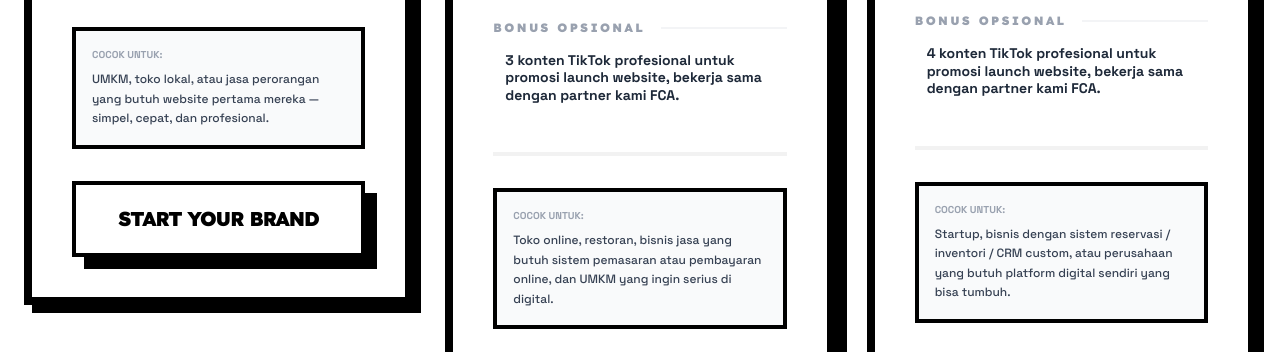
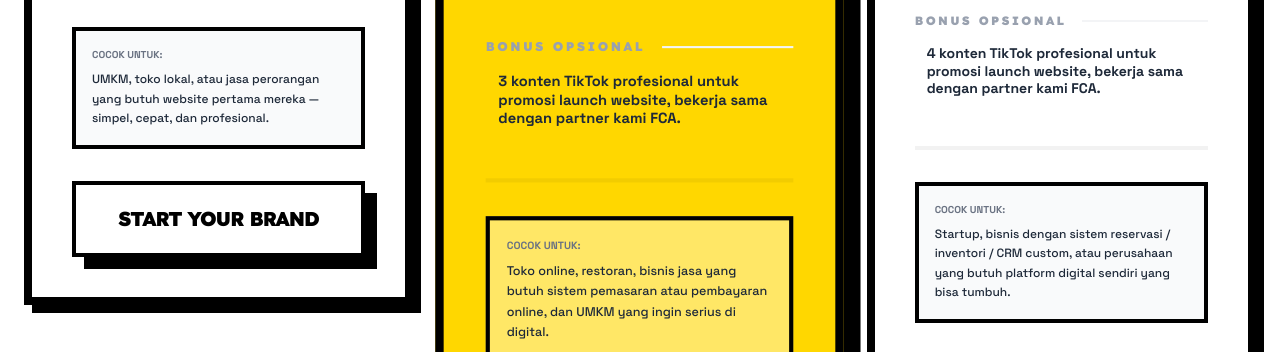
Before and after one commit to kangjessydev/jessy-neobrutal, a React app: page /pricing in a window 1280 px wide. Shown: the part 1769-2121 px from the top of the page. Built offline with nearby package versions, Linux system fonts and the light colour scheme; some icons are missing.

Commit message:
style: make 'Business Growth' card stand out with vibrant yellow background
- Change featured card background to brand primary yellow
- Apply scale effect and deeper shadow to featured card
- Refine internal element colors for maximum contrast

```diff
--- a/src/app/pricing/page.tsx
+++ b/src/app/pricing/page.tsx
@@ -26,12 +26,14 @@ export default function PricingPage() {
         {services.map((service) => (
           <div
             key={service.id}
-            className={`relative flex flex-col bg-white border-8 border-black p-8 md:p-10 transition-all hover:-translate-x-1 hover:-translate-y-1 hover:shadow-[16px_16px_0px_#000000] ${
-              service.featured ? 'shadow-[12px_12px_0px_#000000] border-[#ffd700]' : 'shadow-[8px_8px_0px_#000000]'
-            }`}
+            className={`relative flex flex-col border-8 border-black p-8 md:p-10 transition-all hover:-translate-x-1 hover:-translate-y-1 ${
+              service.featured
+                ? 'bg-[#ffd700] shadow-[16px_16px_0px_#000000] z-10 scale-105'
+                : 'bg-white shadow-[8px_8px_0px_#000000]'
+            } hover:shadow-[20px_20px_0px_#000000]`}
           >
             {service.featured && (
-              <div className="absolute -top-6 left-1/2 -translate-x-1/2 bg-[#ffd700] border-4 border-black px-4 py-1 font-black uppercase text-sm z-10">
+              <div className="absolute -top-6 left-1/2 -translate-x-1/2 bg-black text-white border-4 border-black px-4 py-1 font-black uppercase text-sm z-10">
                 {service.tagline}
               </div>
             )}
@@ -99,9 +101,9 @@ export default function PricingPage() {
             </div>
 
             <div className="mt-auto pt-8 border-t-4 border-black/5">
-              <div className="bg-gray-50 border-4 border-black p-4 mb-8">
-                <p className="text-[10px] font-black uppercase text-gray-400 mb-2">COCOK UNTUK:</p>
-                <p className="font-space font-medium text-xs leading-relaxed text-gray-700">
+              <div className={`border-4 border-black p-4 mb-8 ${service.featured ? 'bg-white/40' : 'bg-gray-50'}`}>
+                <p className="text-[10px] font-black uppercase text-gray-500 mb-2">COCOK UNTUK:</p>
+                <p className="font-space font-medium text-xs leading-relaxed text-gray-800">
                   {service.suitableFor}
                 </p>
               </div>
```
